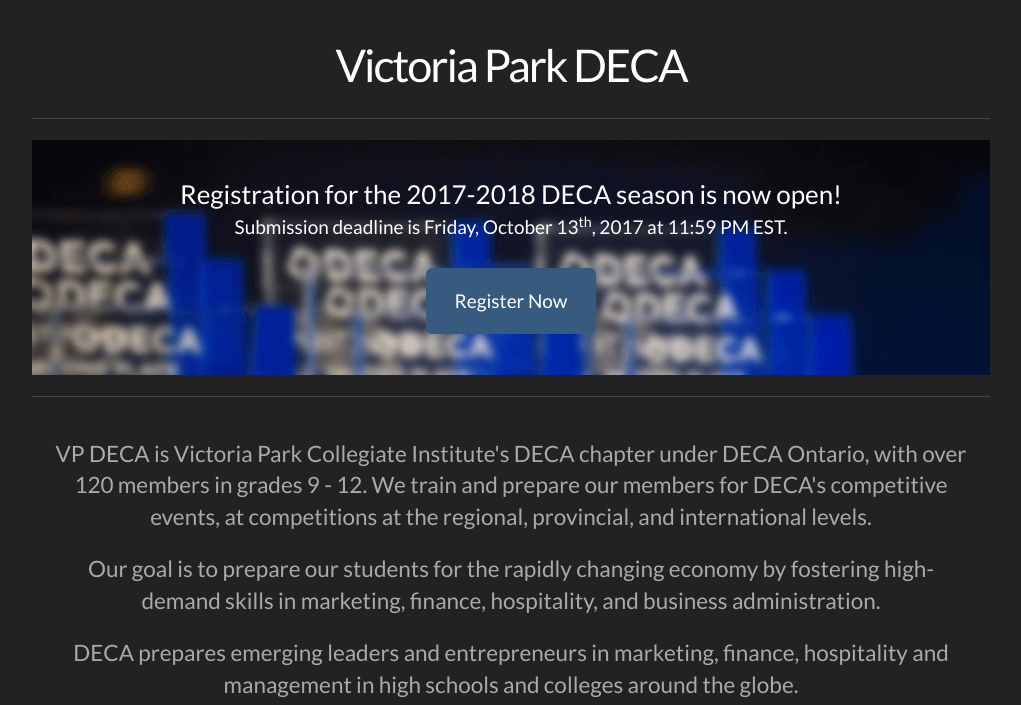
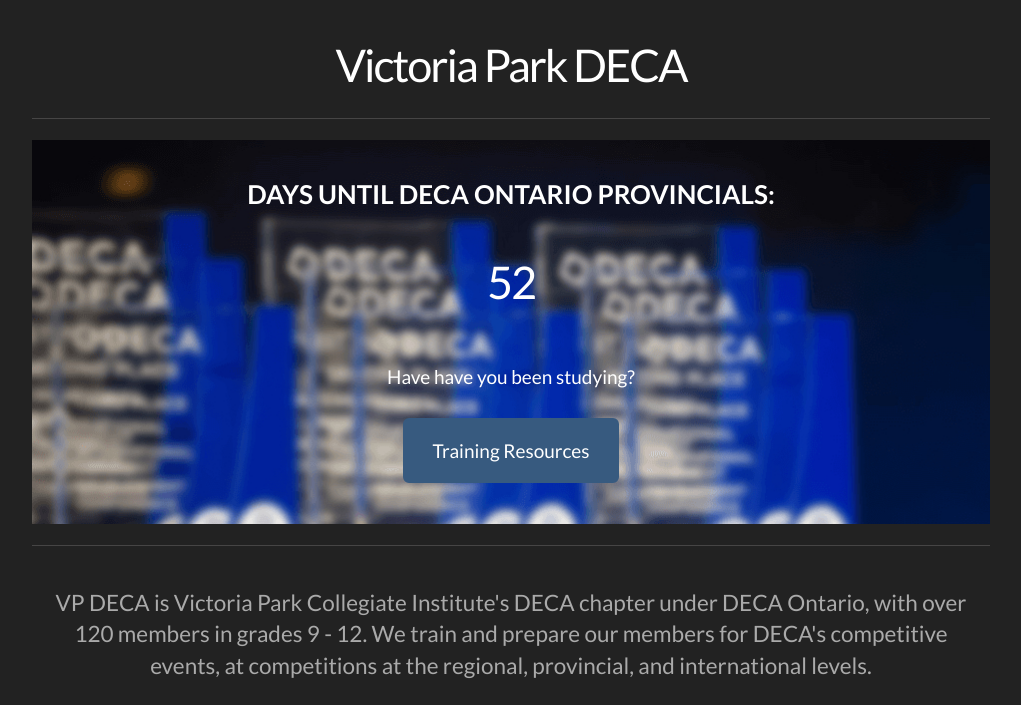
Before and after one commit to cyamonide/vp-deca, a PHP site: page / in a window 1280 px wide. Shown: the part 60-765 px from the top of the page, without its empty margins (129-1150 px from the left). Run offline with PHP 8.4, Linux system fonts and the light colour scheme; data that the repository does not hold is empty; some libraries are stand-ins or nearby versions.

Commit message:
Implement PHP countdown until Provincials on homepage

```diff
--- a/index.php
+++ b/index.php
@@ -23,11 +23,14 @@
       <hr class="my-6">
 
       <div id="registration-welcome">
-        <h3>Registration for the 2017-2018 DECA season is now open!</h3>
-        <h4>Submission deadline is Friday, October 13<sup>th</sup>, 2017 at 11:59 PM EST.</h4><br>
+        <h3><b>DAYS UNTIL DECA ONTARIO PROVINCIALS:</b></h3><br>
+        <h1><?php $remaining = floor((strtotime("February 8, 2018 8:00 AM")-time()) / 86400); echo "$remaining" ?></h1><br>
+        <h4>
+          Have have you been studying?
+        </h4><br>
 
         <p class="lead">
-          <a class="btn btn-primary btn-lg" href="/members/registration.php" role="button">Register Now</a>
+          <a class="btn btn-primary btn-lg" href="/assets/training/resources/" role="button">Training Resources</a>
         </p>
       </div>
 
```
